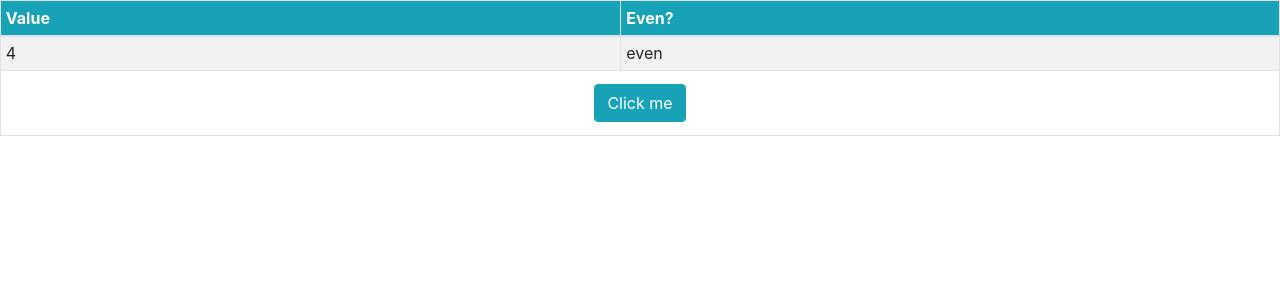
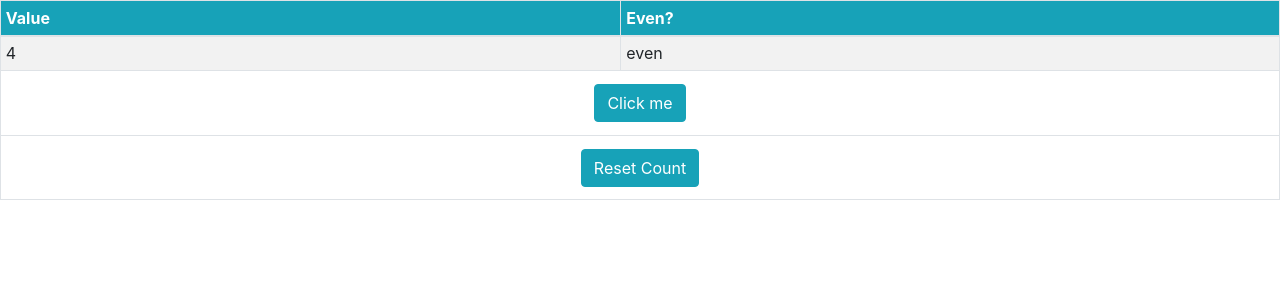
Before and after one commit to lcsdeveloper/reactCodes, a React (Create React App) app in the folder primer/: page / in a window 1280 px wide. Shown: the top 300 px of the page. Built offline with nearby package versions, Linux system fonts and the light colour scheme.

Commit message:
final commit and I tested how to put a button to reset the count

```diff
--- a/primer/src/App.js
+++ b/primer/src/App.js
@@ -12,6 +12,8 @@ export default class App extends Component {
     return val % 2 === 0 ? "even" : "odd";
   }
 
+  resetCount = () => this.setState({ count: (this.state.count = 0) });
+
   getClassName(val) {
     return val % 2 === 0
       ? "bg-primary text-white text-center p-2 m-1"
@@ -23,7 +25,8 @@ export default class App extends Component {
     <table className="table table-striped table-bordered table-sm">
       <thead className="bg-info text-white">
         <tr>
-          <th>Value</th><th>Even?</th>
+          <th>Value</th>
+          <th>Even?</th>
         </tr>
       </thead>
       <tbody>
@@ -40,6 +43,13 @@ export default class App extends Component {
             </button>
           </td>
         </tr>
+        <tr>
+          <td colSpan="2">
+            <button className="btn btn-info m-2" onClick={this.resetCount}>
+              Reset Count
+            </button>
+          </td>
+        </tr>
       </tfoot>
     </table>
   );
```
